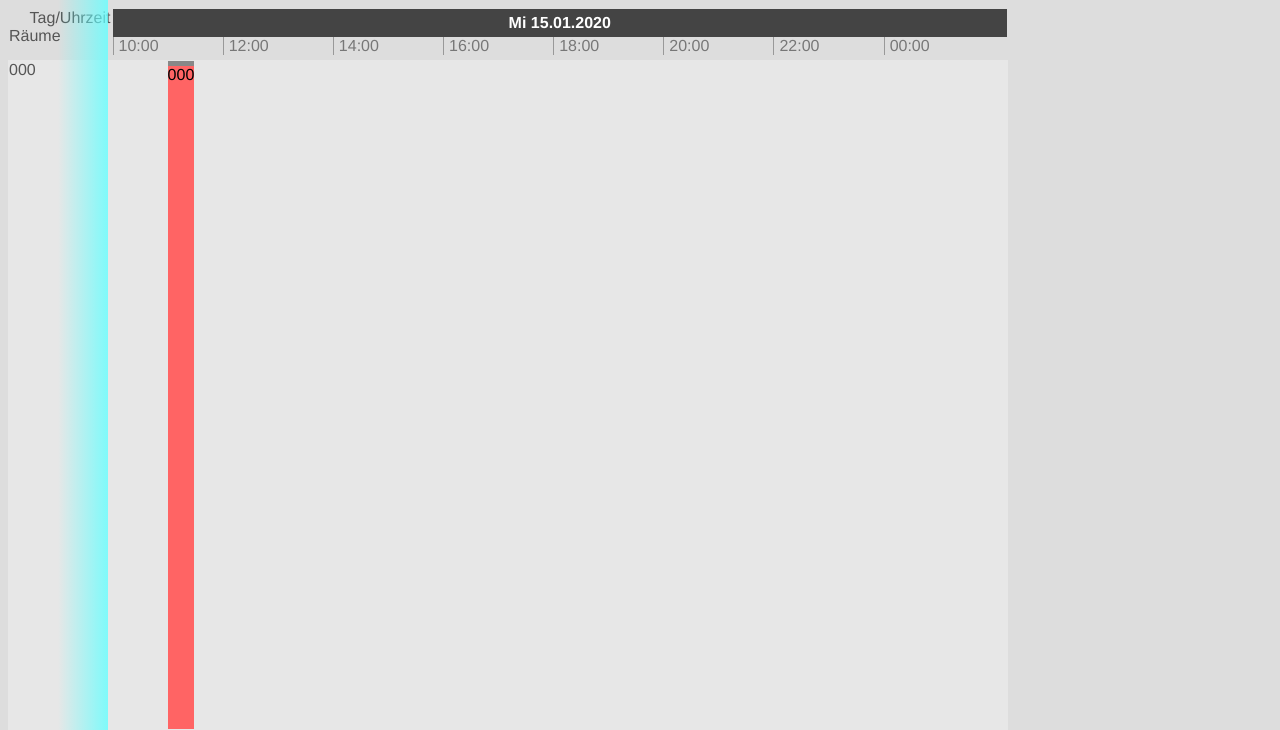
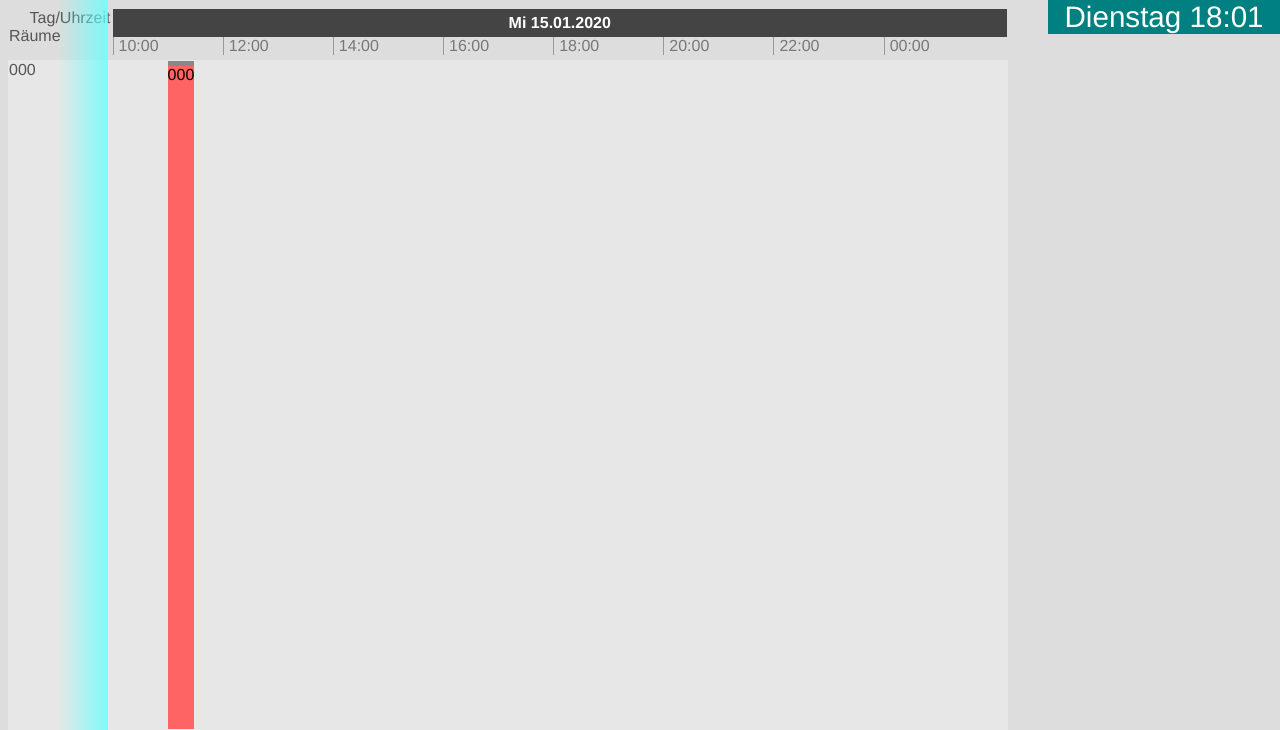
Before and after one commit to d120/kifplan, a Django app: page /plan/akwall/beamer/ in a window 1280 px wide. Shown: the top 730 px of the page. Run offline with Django 3.2, Linux system fonts and the light colour scheme; tables that the repository leaves empty hold one stand-in row (values such as "Sample post"); parts of the project's set-up code (start-up, migrations or seed data) failed here and were passed over.

Commit message:
Add current time to AK wall

```diff
--- a/oplan/templates/oplan/akwallbeamer.html
+++ b/oplan/templates/oplan/akwallbeamer.html
@@ -30,6 +30,8 @@ table tr:nth-child(even) { background:#e7e7e7; }
 
 {% load l10n %}
 <div id="nowslider" style="left:{{nowsliderpos|unlocalize}}px;"></div>
+<div style="font-size:185%;position:absolute;top:0;right:0;background:teal;color:white;">&nbsp; {% now "l  H:i" %} &nbsp;</div>
+
 <table border="0" style="table-layout: fixed; width: 1000px; border-spacing: 0; ">
 <tbody>
 <tr><td style="width:100px;height:50px;"><div align=right>Tag/Uhrzeit</div>Räume</td>
```
